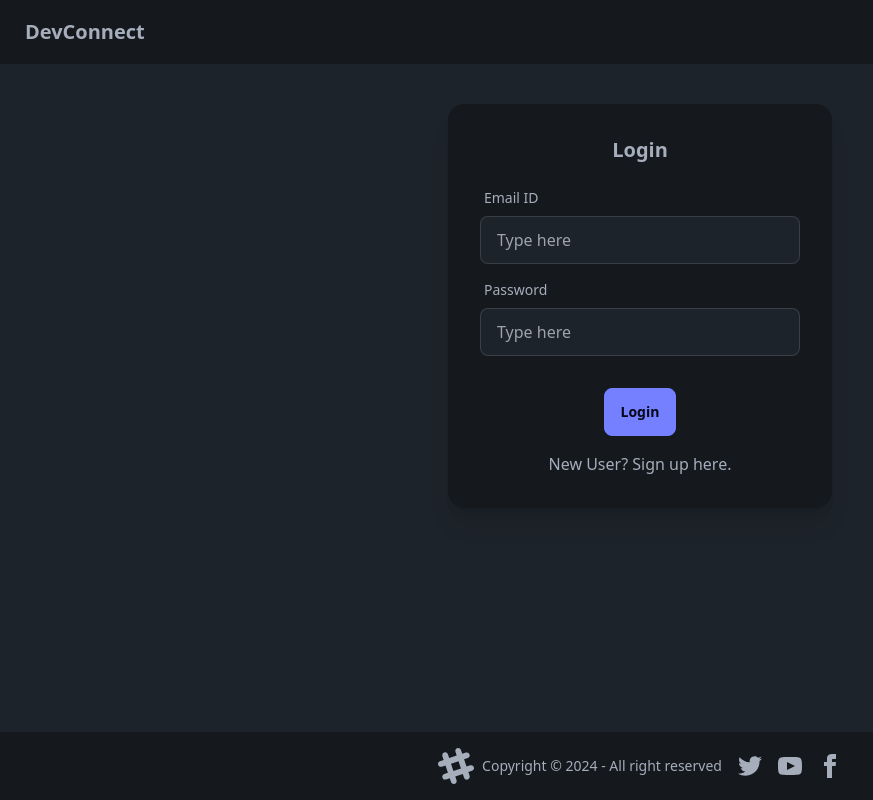
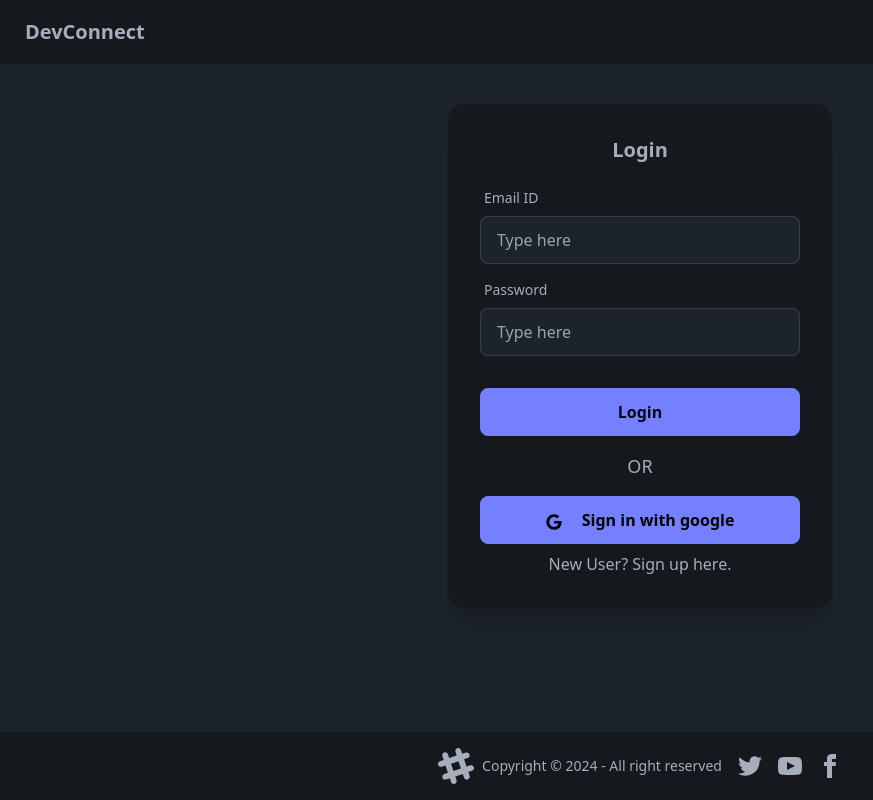
Before and after one commit to monikakhanka/devconnect-web, a React (Vite) app: page /login in a window 1280 px wide. Both pictures are taken after a click on the element "Existing User? Log in here.". Shown: the whole page, without its empty margins (0-873 px from the left). Built offline with nearby package versions, Linux system fonts and the light colour scheme; no server answers.

Commit message:
sign in with google button

```diff
--- a/package.json
+++ b/package.json
@@ -14,6 +14,8 @@
     "axios": "^1.7.7",
     "react": "^18.3.1",
     "react-dom": "^18.3.1",
+    "react-icon": "^1.0.0",
+    "react-icons": "^5.3.0",
     "react-redux": "^9.1.2",
     "react-router-dom": "^6.28.0"
   },
--- a/src/components/Login.jsx
+++ b/src/components/Login.jsx
@@ -4,6 +4,7 @@ import { useDispatch } from "react-redux";
 import { addUser } from "../utils/userSlice";
 import { useNavigate } from "react-router-dom";
 import { BASE_URL } from "../utils/constants";
+import { FaGoogle } from "react-icons/fa";
 
 const Login = () => {
   const [firstName, setFirstName] = useState("");
@@ -116,11 +117,22 @@ const Login = () => {
           </div>
           <div className="card-actions justify-center">
             <button
-              className="btn btn-primary m-2"
+              className="btn btn-primary m-2 w-full text-base"
               onClick={isLoginForm ? handleLogin : handleSignup}>
               {isLoginForm ? "Login" : "Sign up"}
             </button>
           </div>
+          {isLoginForm && (
+            <div className="text-center text-lg">
+              <p className="mb-4">OR</p>
+              <div>
+                <button className="btn btn-primary text-base text-black w-full inline-block h-12">
+                  <FaGoogle className="inline-block mr-4 text-base" /> Sign in
+                  with google
+                </button>
+              </div>
+            </div>
+          )}
           <p
             className="flex justify-center cursor-pointer"
             onClick={() => setIsLoginForm((value) => !value)}>
```
Also changed, not shown: 1 other file (tests, documents, lock files or other folders).
